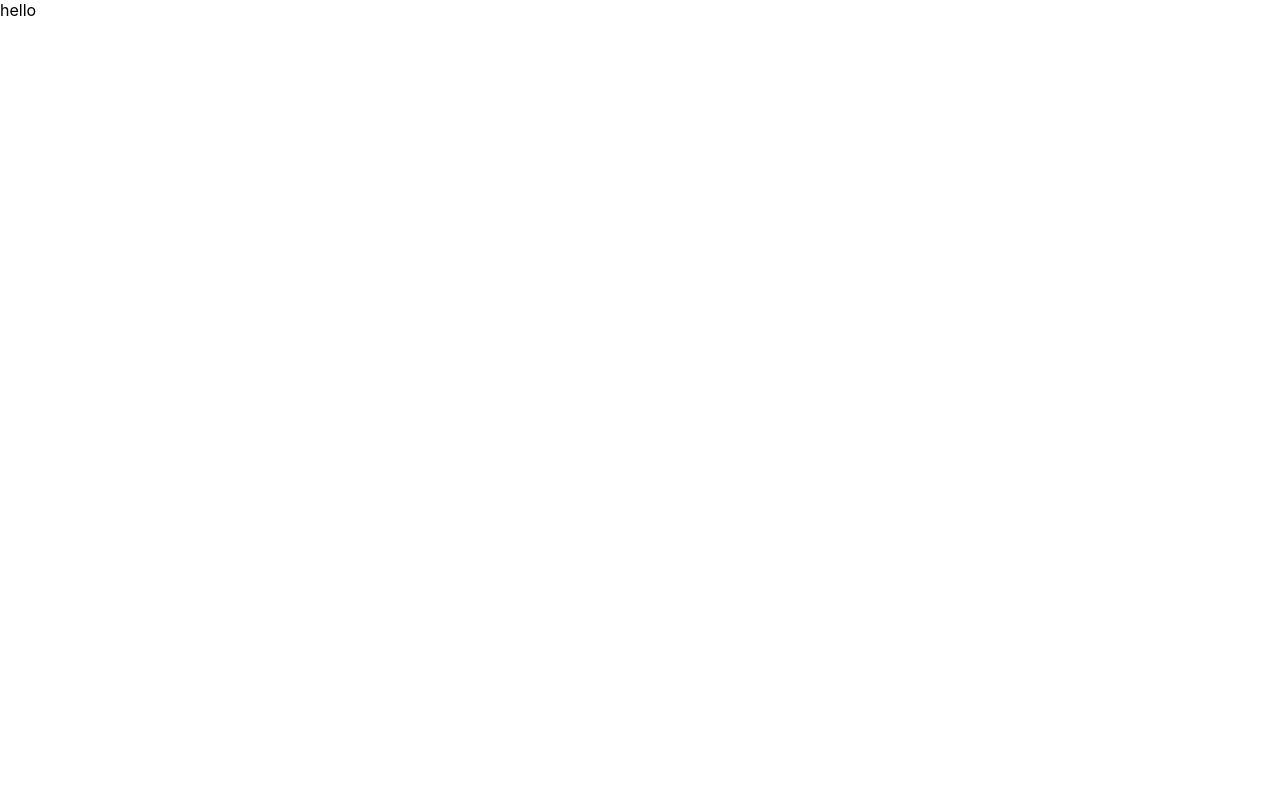
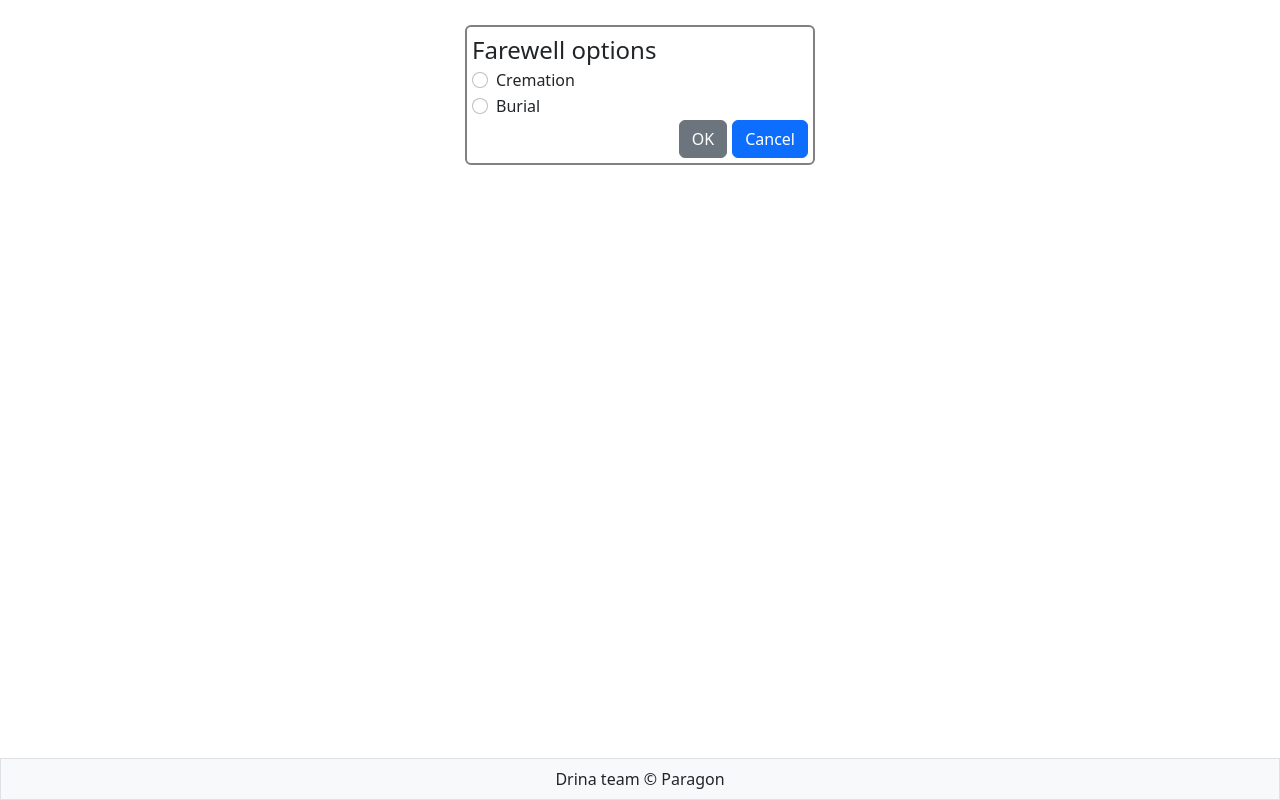
Before and after one commit to harispasicc/team-drina, a React (Create React App) app: page / in a window 1280 px wide. Built offline with nearby package versions, Linux system fonts and the light colour scheme.

Commit message:
form-modal-first

```diff
--- a/package.json
+++ b/package.json
@@ -6,9 +6,9 @@
     "@testing-library/jest-dom": "^5.16.5",
     "@testing-library/react": "^13.4.0",
     "@testing-library/user-event": "^13.5.0",
-    "bootstrap": "^5.2.3",
+    "bootstrap": "^5.2.2",
     "react": "^18.2.0",
-    "react-bootstrap": "^2.6.0",
+    "react-bootstrap": "^2.5.0",
     "react-dom": "^18.2.0",
     "react-scripts": "5.0.1",
     "web-vitals": "^2.1.4"
--- a/src/App.js
+++ b/src/App.js
@@ -1,7 +1,14 @@
 import React from "react";
+import Options from "./components/Options";
+import Footer from "./components/Footer";
 
 function App() {
-  return <div className="App">hello</div>;
+  return (
+    <div className="App">
+      <Options />
+      <Footer />
+    </div>
+  );
 }
 
 export default App;
--- a/src/assets/styles/index.css
+++ b/src/assets/styles/index.css
@@ -1,13 +1,28 @@
 body {
   margin: 0;
-  font-family: -apple-system, BlinkMacSystemFont, 'Segoe UI', 'Roboto', 'Oxygen',
-    'Ubuntu', 'Cantarell', 'Fira Sans', 'Droid Sans', 'Helvetica Neue',
+  font-family: -apple-system, BlinkMacSystemFont, "Segoe UI", "Roboto", "Oxygen",
+    "Ubuntu", "Cantarell", "Fira Sans", "Droid Sans", "Helvetica Neue",
     sans-serif;
   -webkit-font-smoothing: antialiased;
   -moz-osx-font-smoothing: grayscale;
 }
 
 code {
-  font-family: source-code-pro, Menlo, Monaco, Consolas, 'Courier New',
+  font-family: source-code-pro, Menlo, Monaco, Consolas, "Courier New",
     monospace;
 }
+
+.options-modal {
+  border: 2px solid gray !important;
+  margin-top: 25px !important;
+  padding: 5px;
+  border-radius: 6px !important;
+  width: 350px !important;
+  display: flex;
+  align-items: center;
+  justify-content: "center";
+}
+
+.ok-button-options {
+  margin-right: 5px !important;
+}
--- a/src/components/Footer.js
+++ b/src/components/Footer.js
@@ -3,7 +3,7 @@ import React from "react";
 function Footer() {
   return (
     <div className="footer-copyright text-center border p-2 mt-auto bg-light fixed-bottom">
-      Alpha team &copy; Paragon
+      Drina team &copy; Paragon
     </div>
   );
 }
--- a/src/components/Options.js
+++ b/src/components/Options.js
@@ -1,9 +1,29 @@
-import React from "react";
+import React, { useState } from "react";
 import { Modal, Button, Form } from "react-bootstrap";
 
 function Options() {
+  const [showCreamatory, setShowCrematory] = useState(false);
+  const [showBurial, setShowBurial] = useState(false);
+
+  const showCrematoryForm = () => {
+    if (!showCreamatory && !showBurial) {
+      setShowCrematory(true);
+    } else {
+      setShowCrematory(false);
+    }
+  };
+
+  const showBurialForm = () => {
+    if (!showBurial && !showCreamatory) {
+      setShowBurial(true);
+    } else {
+      setShowBurial(false);
+    }
+  };
+
   return (
-    <span>
+    <>
+      <Modal.Dialog className="options-modal">
         <Modal.Header>
           <Modal.Title>Farewell options</Modal.Title>
         </Modal.Header>
@@ -14,19 +34,67 @@ function Options() {
               id="cremation"
               name="group1"
               label="Cremation"
+              onClick={() => {
+                showCrematoryForm();
+              }}
             />
-          <Form.Check type="radio" id="burial" name="group1" label="Burial" />
+            <Form.Check
+              type="radio"
+              id="burial"
+              name="group1"
+              label="Burial"
+              onClick={() => {
+                showBurialForm();
+              }}
+            />
           </Form>
+          {showCreamatory && (
+            <Form>
+              <Form.Group className="mb-3 w-70" controlId="formBasicEmail">
+                <Form.Label>Type of pet</Form.Label>
+                <Form.Control type="type" placeholder="Enter type of pet" />
+                <Form.Label>Pets name</Form.Label>
+                <Form.Control type="name" placeholder="Enter pets name" />
+                <Form.Label>Pets size</Form.Label>
+                <Form.Control type="size" placeholder="Enter pets size" />
+                <Form.Label>Pets weight</Form.Label>
+                <Form.Control type="weight" placeholder="Enter pets weight" />
+                <Form.Label>Adress of owner</Form.Label>
+                <Form.Control type="adress" placeholder="Enter owners adress" />
+              </Form.Group>
+            </Form>
+          )}
+          {showBurial && (
+            <Form>
+              <Form.Group className="mb-3 w-70" controlId="formBasicEmail">
+                <Form.Label>Type of pet</Form.Label>
+                <Form.Control type="type" placeholder="Enter type of pet" />
+                <Form.Label>Pets name</Form.Label>
+                <Form.Control type="name" placeholder="Enter pets name" />
+                <Form.Label>Pets size</Form.Label>
+                <Form.Control type="size" placeholder="Enter pets size" />
+                <Form.Label>Pets weight</Form.Label>
+                <Form.Control type="weight" placeholder="Enter pets weight" />
+                <Form.Label>Adress of owner</Form.Label>
+                <Form.Control type="adress" placeholder="Enter owners adress" />
+              </Form.Group>
+            </Form>
+          )}
         </Modal.Body>
         <Modal.Footer>
-        <Button variant="secondary" onClick={() => {}}>
+          <Button
+            variant="secondary"
+            onClick={() => {}}
+            className="ok-button-options"
+          >
             OK
           </Button>
           <Button variant="primary" onClick={() => {}}>
             Cancel
           </Button>
         </Modal.Footer>
-    </span>
+      </Modal.Dialog>
+    </>
   );
 }
 
--- a/src/index.js
+++ b/src/index.js
@@ -1,6 +1,7 @@
 import React from "react";
 import ReactDOM from "react-dom/client";
 import "./assets/styles/index.css";
+import "bootstrap/dist/css/bootstrap.min.css";
 import App from "./App";
 
 const root = ReactDOM.createRoot(document.getElementById("root"));
```
Also changed, not shown: 1 other file (tests, documents, lock files or other folders). Lines whose indentation alone changed are shown as unchanged.
